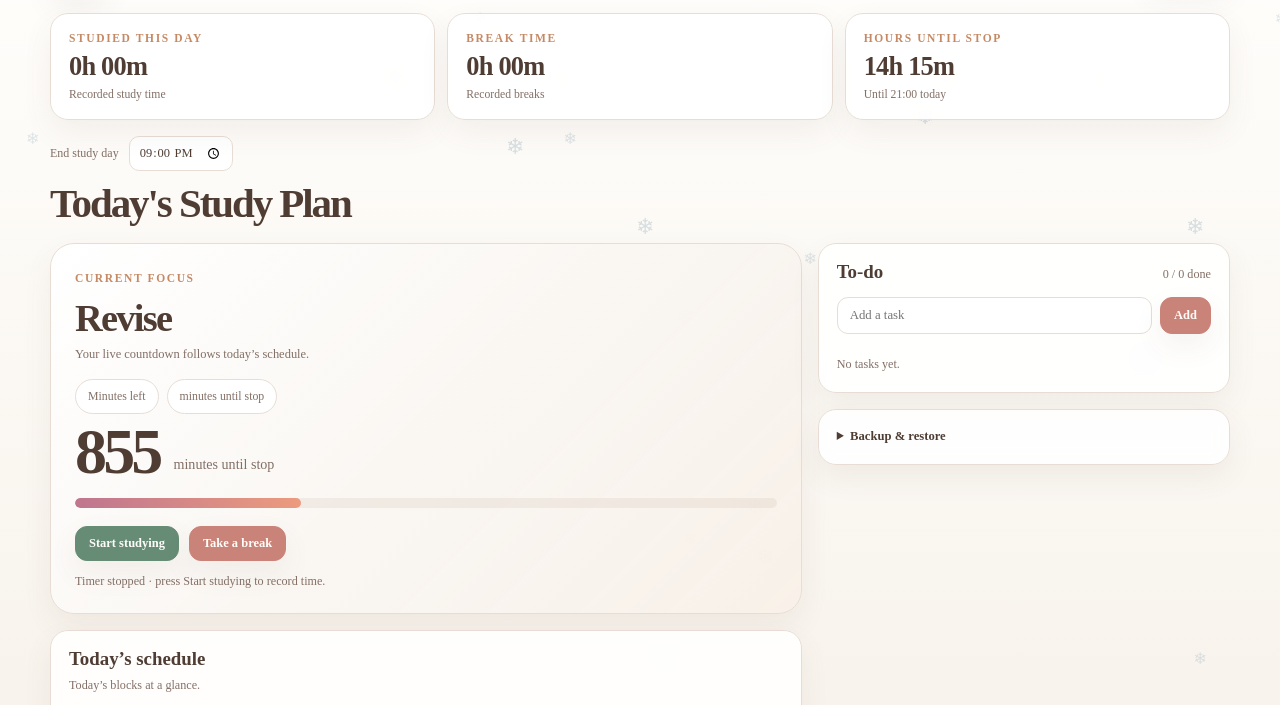
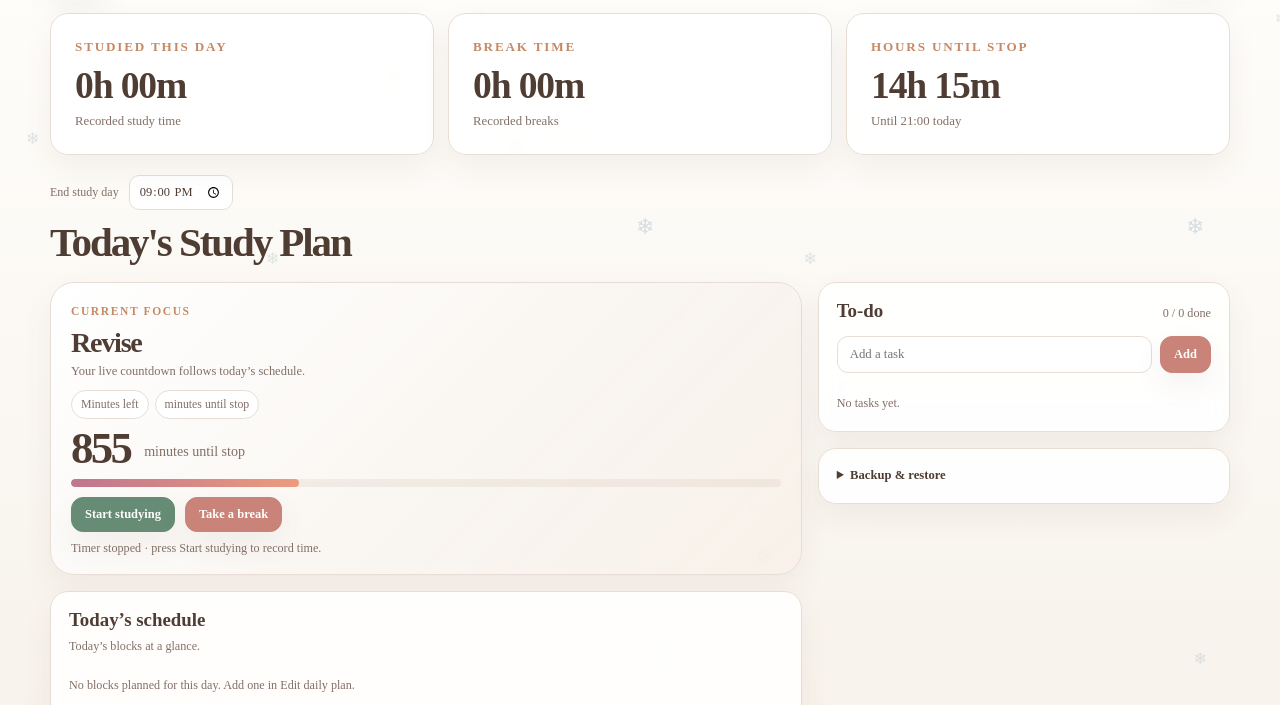
Before and after one commit to stellpell/revision-winterexams, a plain HTML site: page revision.html in a window 1280 px wide. Shown: the part 77-782 px from the top of the page. Drawn offline with Linux system fonts and the light colour scheme.

Commit message:
Enlarge daily stats and compact current focus panel

```diff
--- a/revision.html
+++ b/revision.html
@@ -229,6 +229,22 @@ summary{cursor:pointer;font-size:.79rem;font-weight:700;color:var(--ink)}
 .plan-inputs label{color:var(--ink2);font-size:.72rem;display:flex;flex-direction:column;gap:4px}
 .plan-error{margin:10px 0 0;padding:9px 11px;border:1px solid var(--orange);border-radius:9px;color:var(--ink);font-size:.77rem}
 @media(max-width:680px){.plan-edit-row{grid-template-columns:1fr 1fr 1fr;gap:7px}.plan-edit-row .plan-row-title{grid-column:1/4}.plan-edit-row .btn{width:100%}.plan-inputs{grid-template-columns:1fr 1fr}.plan-inputs .plan-name{grid-column:1/3}}
+
+/* Emphasize daily totals while keeping the current-focus panel compact. */
+.stats{gap:14px;margin-bottom:20px}
+.stat{padding:24px 24px;min-height:142px;display:flex;flex-direction:column;justify-content:center}
+.stat .eyebrow{font-size:.82rem}
+.stat strong{font-size:2.35rem;margin-top:10px}
+.stat small{font-size:.8rem;margin-top:8px}
+.focus{padding:16px 20px}
+.focus-name{font-size:clamp(1.45rem,2.2vw,1.95rem);line-height:1.08;margin-top:6px}
+.focus-note{margin-top:5px}
+.focus-meta{margin-top:9px;gap:6px}
+.focus .chip{padding:5px 9px}
+.focus .progress-outer{height:8px;margin:10px 0 6px}
+.focus-actions{margin-top:10px}
+.focus .statusline{margin-top:8px}
+@media(max-width:640px){.stat{padding:18px;min-height:112px}.stat strong{font-size:1.95rem}.focus{padding:14px 16px}}
 </style>
 </head>
 <body>
@@ -268,7 +284,7 @@ summary{cursor:pointer;font-size:.79rem;font-weight:700;color:var(--ink)}
             <span class="chip" id="countdownTextChip">Until next block</span>
           </div>
           <div style="display:flex;align-items:flex-end;gap:14px;flex-wrap:wrap;margin-top:8px">
-            <div style="font-size:clamp(2.75rem,5vw,4rem);font-weight:700;line-height:.95;letter-spacing:-.06em" id="minutesLeft">—</div>
+            <div style="font-size:clamp(2rem,3.5vw,2.8rem);font-weight:700;line-height:.95;letter-spacing:-.06em" id="minutesLeft">—</div>
             <div style="font-size:.88rem;color:var(--ink2);padding-bottom:.45rem" id="countLabel">minutes until run break</div>
           </div>
           <div class="progress-outer" role="progressbar" aria-valuemin="0" aria-valuemax="100" id="progressTrack"><div class="progress-inner" id="progressFill"></div></div>
```
